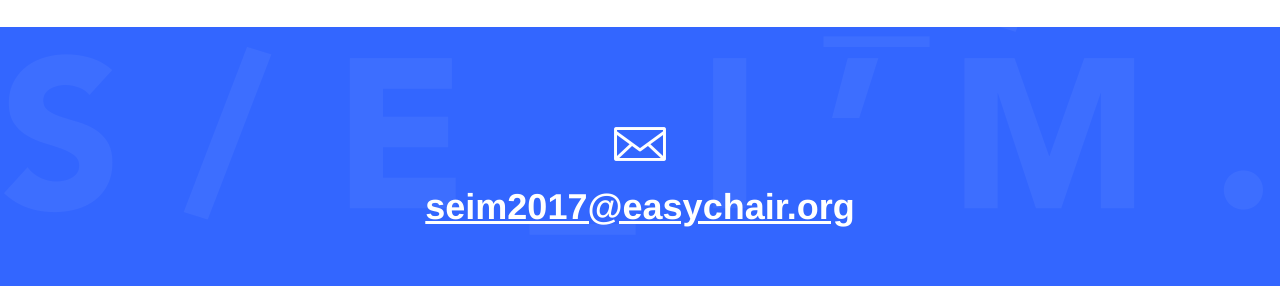
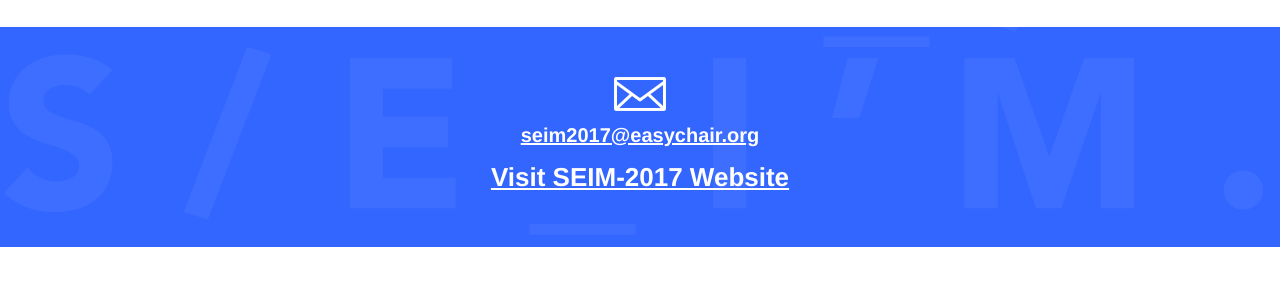
Before and after one commit to seim/cfp2017, a website: page app/index.html in a window 1280 px wide. Shown: the part 6724-7010 px from the top of the page. After the commit the page ends 6971 px from the top, so only its background shows below. Drawn offline with nearby package versions, Linux system fonts and the light colour scheme.

Commit message:
add link to main site in footer

```diff
--- a/app/index.html
+++ b/app/index.html
@@ -256,7 +256,8 @@
         </div>
 
         <footer>
-            <a href="mailto:seim2017@easychair.org">seim2017@easychair.org</a>
+            <a class="icon __envelope" href="mailto:seim2017@easychair.org">seim2017@easychair.org</a><br>
+            <a href="http://2017.seim-conf.org/en/">Visit SEIM-2017 Website</a>
         </footer>
     </body>
 </html>
--- a/scss/_footer.scss
+++ b/scss/_footer.scss
@@ -6,24 +6,23 @@
 
     a {
         color: #fff;
-        font-size: 3.6rem;
+        font-size: 2.6rem;
         font-weight: bold;
         text-decoration: underline;
         display: inline-block;
-        margin: 10rem auto;
+        margin: 1rem auto 5rem auto;
 
         &:hover, &:focus {
             color: #fff;
             text-decoration: none;
         }
 
-        &:before {
-            content:"";
-            display: block;
-            width: 52px;
-            margin: 0 auto 2rem auto;
-            height: 34px;
-            background: url("../img/icons/envelope.png") center center no-repeat;
+        &.__envelope {
+            margin: 5rem auto 0;
+            font-size: 2rem;
+            &:before {
+                margin-bottom: 1rem;
+            }
         }
     }
 }
--- a/scss/icons.scss
+++ b/scss/icons.scss
@@ -1,4 +1,4 @@
-h2 {
+* {
     &.icon {
         &:before {
             content: "";
@@ -54,5 +54,13 @@
                 background: url("../img/icons/star.png") center center no-repeat;
             }
         }
+
+        &.__envelope {
+            &:before {
+                width: 52px;
+                height: 34px;
+                background: url("../img/icons/envelope.png") center center no-repeat;
+            }
+        }
     }
 }
```
Also changed, not shown: app/ru.html (+2 -1 lines), app/css/main.css.
